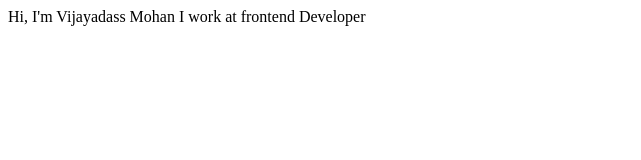
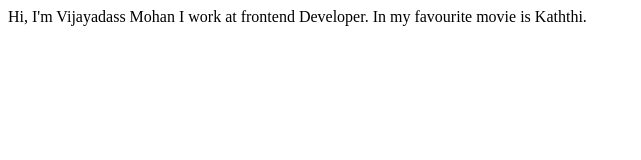
Before and after one commit to VIJAYADASS/A-demo-of-portfolio, a plain HTML site: page index.html in a window 1280 px wide. Shown: the whole page, without its empty margins (0-641 px from the left). Drawn offline with Linux system fonts and the light colour scheme.

Commit message:
Add the Favorite movie.

```diff
--- a/index.html
+++ b/index.html
@@ -8,6 +8,8 @@
 <body>
     Hi, I'm Vijayadass Mohan
 
-    I work at frontend Developer
+    I work at frontend Developer.
+
+    In my favourite movie is Kaththi.
 </body>
 </html>
```
